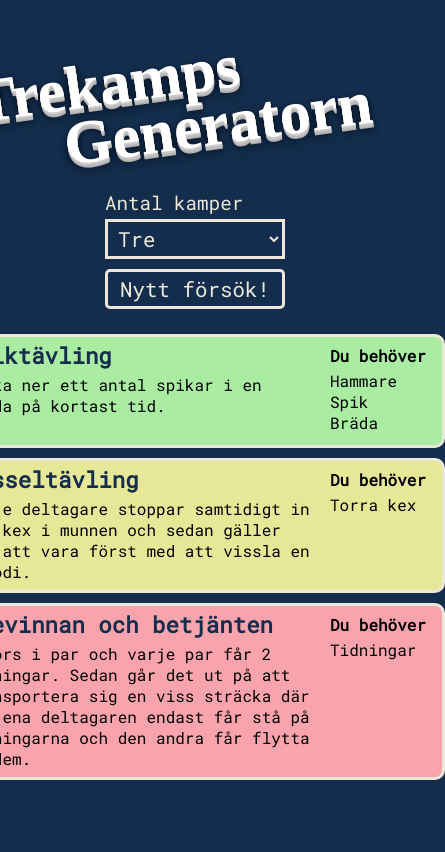
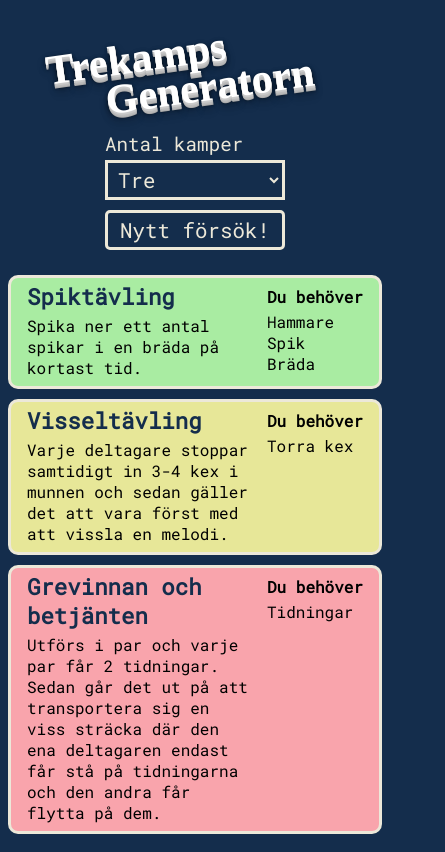
Before and after one commit to anton-g/kampgeneratorn, a React (Create React App) app: page / in a window 390 px wide. Both pictures are taken after a click on the button "Nu kör vi!". Shown: the whole page, 445 px wide, since content can reach past the window. Built offline with nearby package versions, Linux system fonts and the light colour scheme; a web font is replaced by a local one.

Commit message:
Mobile styling fixes

```diff
--- a/src/components/Card.js
+++ b/src/components/Card.js
@@ -22,7 +22,8 @@ export default function Card({ item, style }) {
 
 const CardContainer = styled.div`
   box-sizing: border-box;
-  width: 500px;
+  max-width: 500px;
+  width: 100%;
   min-height: 100px;
   will-change: transform, opacity;
   transform-origin: center top;
--- a/src/components/Header.js
+++ b/src/components/Header.js
@@ -8,15 +8,17 @@ const springConfig = {
   mass: 4
 }
 
+const paddingMultiplier = window.innerWidth < 450 ? 0.685 : 1
+
 const items = [
   {
     key: 3,
     text: 'Tre',
-    padding: 91
+    padding: 91 * paddingMultiplier
   },
-  { key: 5, text: 'Fem', padding: 119 },
-  { key: 7, text: 'Sju', padding: 88 },
-  { key: 10, text: 'Tio', padding: 87 }
+  { key: 5, text: 'Fem', padding: 119 * paddingMultiplier },
+  { key: 7, text: 'Sju', padding: 88 * paddingMultiplier },
+  { key: 10, text: 'Tio', padding: 87 * paddingMultiplier }
 ]
 
 export default function Header({ selectedCount = 3 }) {
@@ -76,14 +78,26 @@ const StyledHeading = styled.h1`
     0 1px 3px rgba(0, 0, 0, 0.3), 0 3px 5px rgba(0, 0, 0, 0.2),
     0 5px 10px rgba(0, 0, 0, 0.25), 0 5px 5px rgba(0, 0, 0, 0.2),
     0 10px 10px rgba(0, 0, 0, 0.15);
+
+  @media (max-width: 400px) {
+    font-size: 42px;
+  }
 `
 
 const StyledHeadingTop = styled(animated.span)`
   margin-left: -45px;
   transform: rotate(-8deg);
+
+  @media (max-width: 400px) {
+    margin-left: -30px;
+  }
 `
 
 const StyledHeadingBottom = styled(animated.span)`
   margin-left: 45px;
   transform: rotate(-8deg);
+
+  @media (max-width: 400px) {
+    margin-left: 30px;
+  }
 `
```
